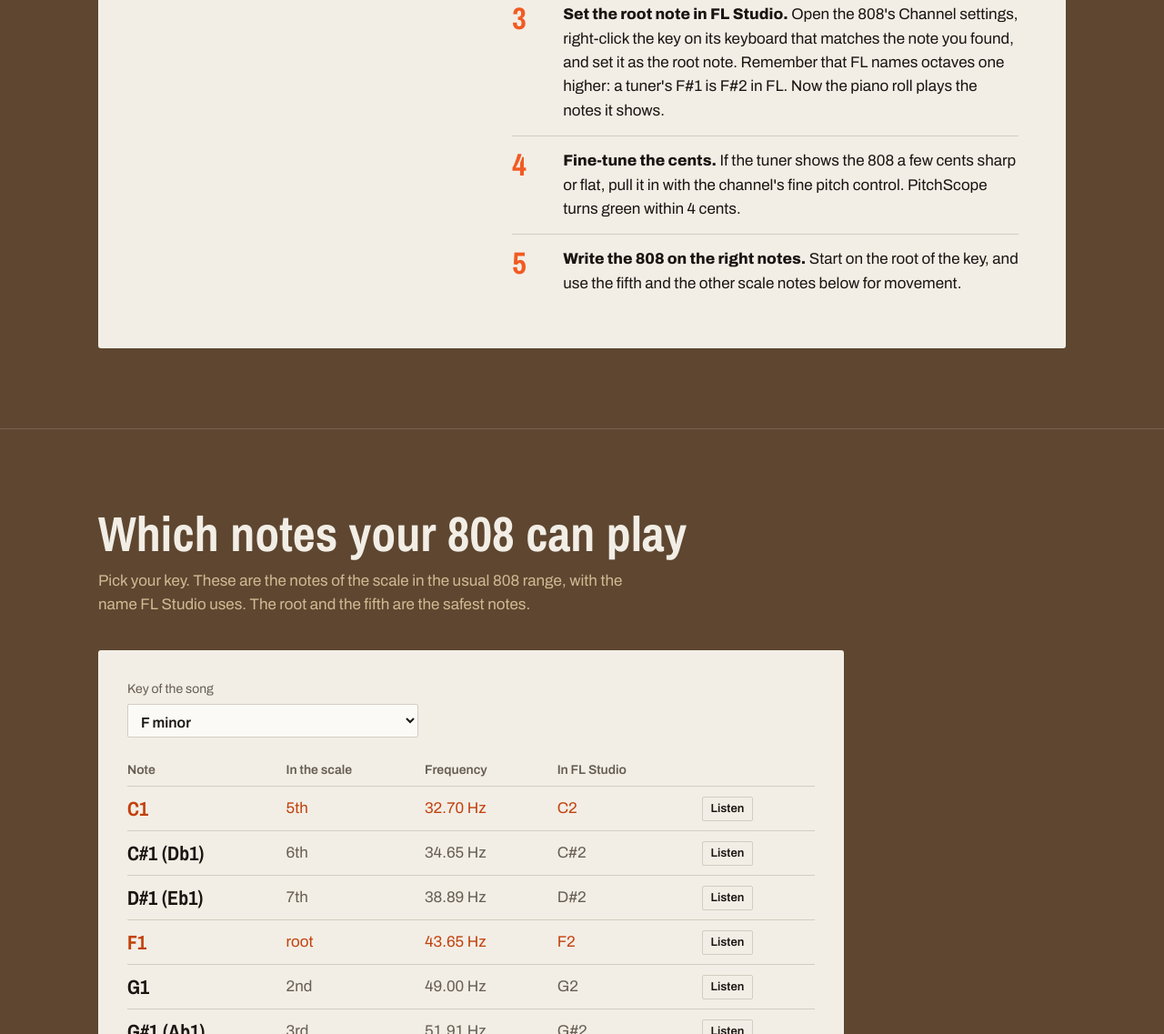
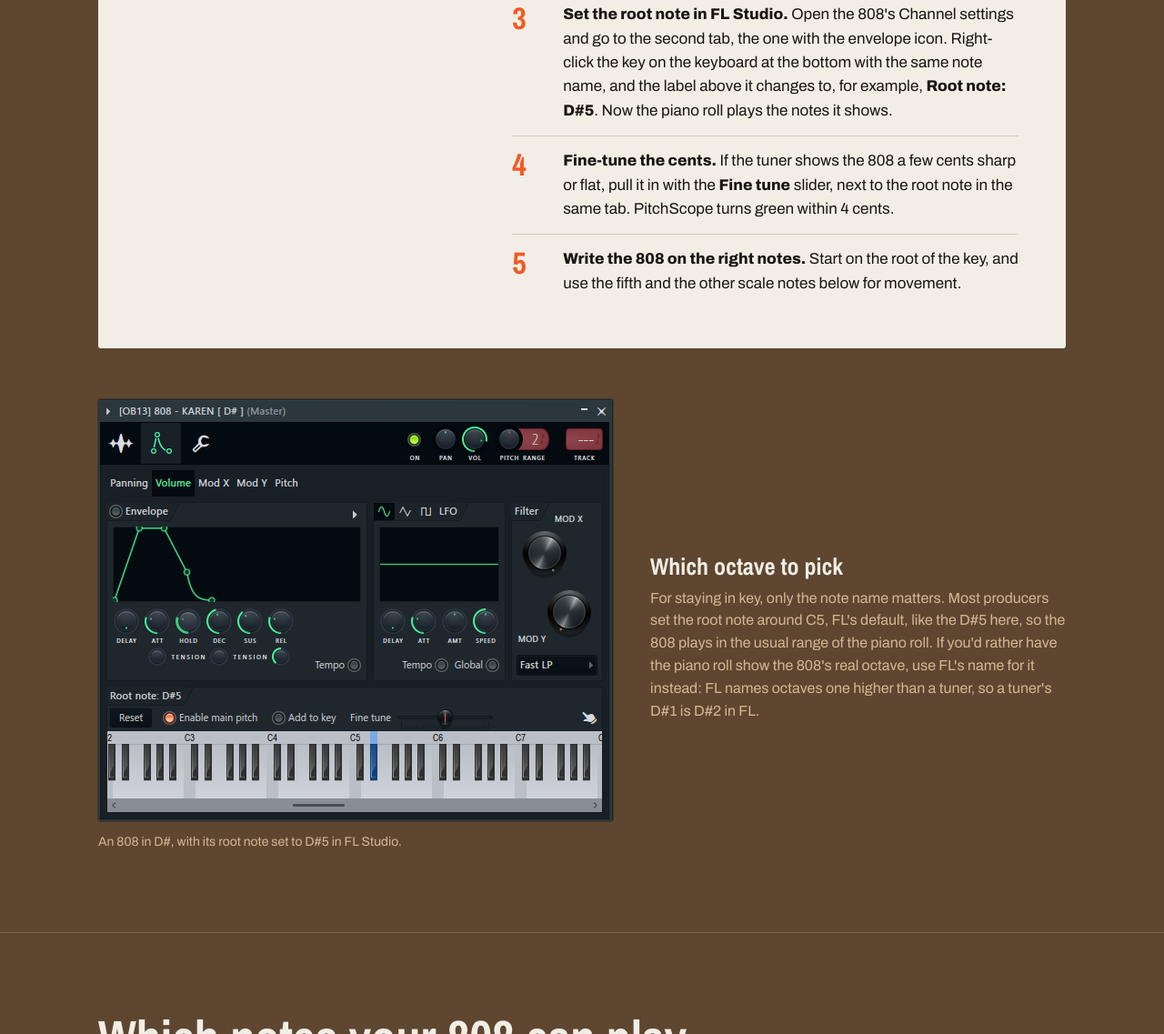
Before and after one commit to claeslanng/claeslanng.github.io, a plain HTML site: page guides/tune-808-to-key/index.html in a window 1280 px wide. Shown: the part 826-1963 px from the top of the page at 91% size. Drawn offline with Linux system fonts and the light colour scheme.

Commit message:
Tune-808 guide: use the owner's FL Studio root-note steps and screenshot
Steps 3 and 4 now match FL Studio as the owner showed it: the root note is set by
right-clicking the keyboard in the second Channel settings tab, with the Fine tune
slider next to it. Adds his screenshot and a short note on which octave to pick.

Co-Authored-By: Claude Opus 5.5 <noreply@anthropic.com>
Claude-Session: https://claude.ai/code/session_01PC7LNJAZHGhCDvGQUEjguB

```diff
--- a/guides/tune-808-to-key/index.html
+++ b/guides/tune-808-to-key/index.html
@@ -90,10 +90,17 @@
         <ol class="steps">
           <li><span><strong>Find the key of the song.</strong> Play the chords or the main loop into a key detector. PitchScope shows the key, its Camelot code, and how sure it is. Write it down, for example F minor.</span></li>
           <li><span><strong>Find the real note of the 808.</strong> Play one long 808 note into a tuner set for bass. Read the steady part, not the first few milliseconds: many 808s slide down into their note. Don't trust the note in the file name; it's often wrong.</span></li>
-          <li><span><strong>Set the root note in FL Studio.</strong> Open the 808's Channel settings, right-click the key on its keyboard that matches the note you found, and set it as the root note. Remember that FL names octaves one higher: a tuner's F#1 is F#2 in FL. Now the piano roll plays the notes it shows.</span></li>
-          <li><span><strong>Fine-tune the cents.</strong> If the tuner shows the 808 a few cents sharp or flat, pull it in with the channel's fine pitch control. PitchScope turns green within 4 cents.</span></li>
+          <li><span><strong>Set the root note in FL Studio.</strong> Open the 808's Channel settings and go to the second tab, the one with the envelope icon. Right-click the key on the keyboard at the bottom with the same note name, and the label above it changes to, for example, <strong>Root note: D#5</strong>. Now the piano roll plays the notes it shows.</span></li>
+          <li><span><strong>Fine-tune the cents.</strong> If the tuner shows the 808 a few cents sharp or flat, pull it in with the <strong>Fine tune</strong> slider, next to the root note in the same tab. PitchScope turns green within 4 cents.</span></li>
           <li><span><strong>Write the 808 on the right notes.</strong> Start on the root of the key, and use the fifth and the other scale notes below for movement.</span></li>
         </ol>
+      </div>
+      <div class="demo" style="max-width:none">
+        <figure class="shot"><img src="../../assets/img/guides/fl-root-note.webp" width="566" height="464" loading="lazy" alt="An 808's Channel settings in FL Studio, second tab: the root note set to D#5 on the keyboard, with the Fine tune slider above it"><figcaption>An 808 in D#, with its root note set to D#5 in FL Studio.</figcaption></figure>
+        <div>
+          <h3>Which octave to pick</h3>
+          <p>For staying in key, only the note name matters. Most producers set the root note around C5, FL's default, like the D#5 here, so the 808 plays in the usual range of the piano roll. If you'd rather have the piano roll show the 808's real octave, use FL's name for it instead: FL names octaves one higher than a tuner, so a tuner's D#1 is D#2 in FL.</p>
+        </div>
       </div>
     </div>
   </section>
```
Also changed, not shown: assets/img/guides/fl-root-note.webp (added), 1 other file.
